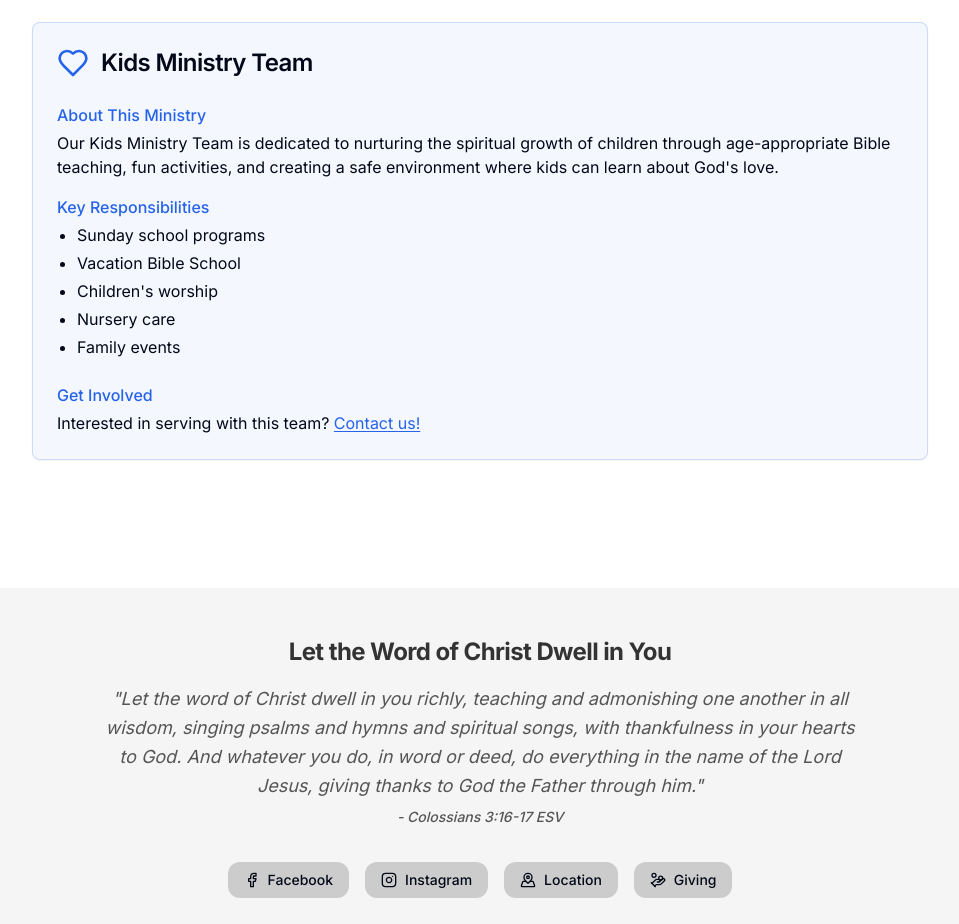
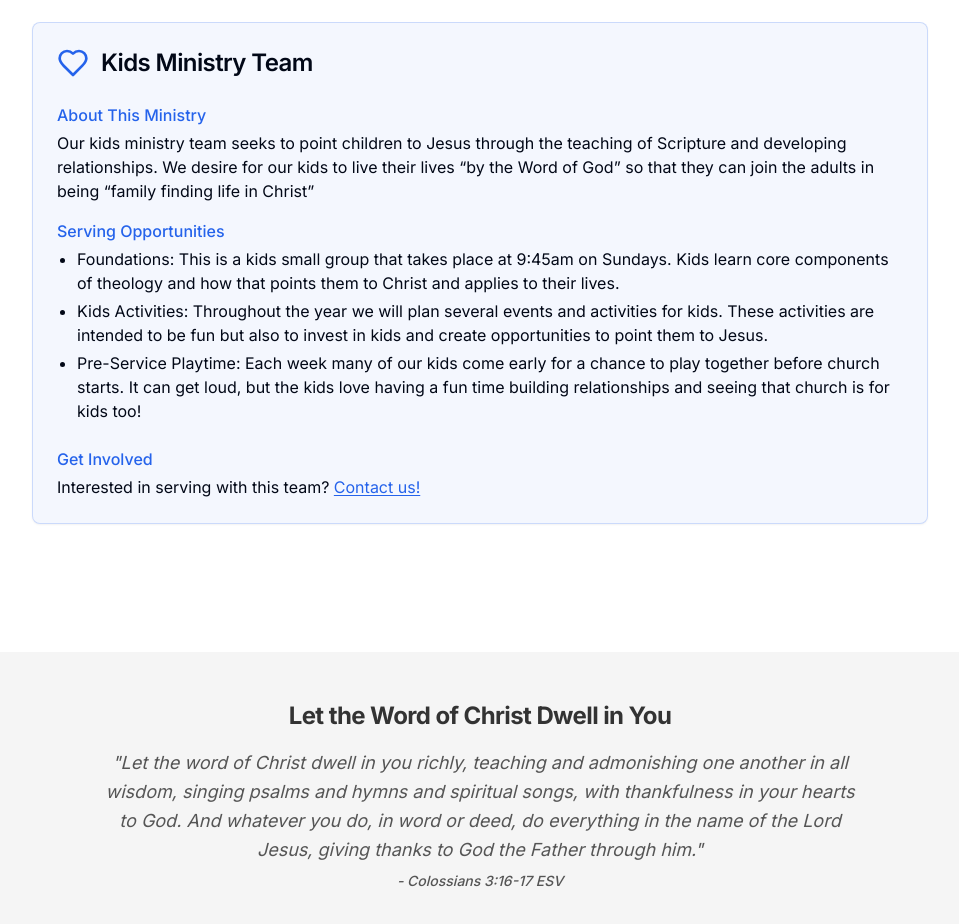
Before and after one commit to aberry520/family-life, a Next.js app: page /leadership in a window 1280 px wide. Shown: the part 940-1864 px from the top of the page, without its empty margins (160-1119 px from the left). Built offline with nearby package versions, Linux system fonts and the light colour scheme; a web font is replaced by a local one.

Commit message:
kids and missions

```diff
--- a/src/components/leadership-section.tsx
+++ b/src/components/leadership-section.tsx
@@ -6,7 +6,7 @@ import * as React from "react";
 type MinistryDetails = {
   [key: string]: {
     description: string;
-    responsibilities: string[];
+    opportunities: string[];
     contact: string;
   };
 };
@@ -26,32 +26,29 @@ export default function LeadershipSection() {
   const ministryDetails: MinistryDetails = {
     "Kids Ministry Team": {
       description:
-        "Our Kids Ministry Team is dedicated to nurturing the spiritual growth of children through age-appropriate Bible teaching, fun activities, and creating a safe environment where kids can learn about God's love.",
-      responsibilities: [
-        "Sunday school programs",
-        "Vacation Bible School",
-        "Children's worship",
-        "Nursery care",
-        "Family events",
+        "Our kids ministry team seeks to point children to Jesus through the teaching of Scripture and developing relationships. We desire for our kids to live their lives “by the Word of God” so that they can join the adults in being “family finding life in Christ”",
+      opportunities: [
+        "Foundations: This is a kids small group that takes place at 9:45am on Sundays. Kids learn core components of theology and how that points them to Christ and applies to their lives.",
+        "Kids Activities: Throughout the year we will plan several events and activities for kids. These activities are intended to be fun but also to invest in kids and create opportunities to point them to Jesus.",
+        "Pre-Service Playtime: Each week many of our kids come early for a chance to play together before church starts. It can get loud, but the kids love having a fun time building relationships and seeing that church is for kids too!",
       ],
       contact: "kids@familylifechurch.example",
     },
     "Missions Team": {
       description:
-        "The Missions Team coordinates our church's local and global outreach efforts, supporting missionaries and organizing service projects to share God's love with those in need around the world.",
-      responsibilities: [
-        "Missionary support",
-        "Short-term mission trips",
-        "Community outreach",
-        "Disaster relief",
-        "Partnership with global ministries",
+        "A core part of Family Life Church is that we are on mission to share Jesus with others and make disciples. Our missions team exists to create and seek out opportunities for our church to share Jesus with a lost world.",
+      opportunities: [
+        "Evangelistic Events: We are intentional about planning community events that will create opportunities to share the gospel.",
+        "Door-to-Door Prayer: We seeks to regularly go door to door in our community in order to prayer for people and show them the love of Jesus. This will also be an opportunity to share the gospel with them.",
+        "Local Ministries: Our Missions Team will also seek out other local ministries that are making a gospel impact in our area so that we can support them in their work.",
+        "Mission Trips: We are intentionally planning mission trips each year. Sometimes these will be international trips (we have a partnership with a house church network in Cuba). Other times these will be local or domestic mission trips. Either way, we will be going and sharing Jesus wherever we are!",
       ],
       contact: "missions@familylifechurch.example",
     },
     "Men's Ministry Team": {
       description:
         "The Men's Ministry Team focuses on discipleship and fellowship opportunities specifically for men, encouraging spiritual leadership in homes, church, and community through Bible studies and events.",
-      responsibilities: [
+      opportunities: [
         "Men's Bible studies",
         "Mentoring",
         "Retreats and conferences",
@@ -63,13 +60,13 @@ export default function LeadershipSection() {
     "Women's Ministry Team": {
       description:
         "Our Women's Ministry Team provides opportunities for women to grow in their faith through Bible studies, prayer groups, and special events designed to foster meaningful relationships and spiritual growth.",
-      responsibilities: ["Women's Bible studies", "Prayer groups", "Retreats", "Mentoring", "Special events"],
+      opportunities: ["Women's Bible studies", "Prayer groups", "Retreats", "Mentoring", "Special events"],
       contact: "womens@familylifechurch.example",
     },
     "Hospitality/Events Team": {
       description:
         "The Hospitality and Events Team creates a welcoming atmosphere for church gatherings, coordinates special events, and ensures visitors feel welcomed and connected to our church family.",
-      responsibilities: [
+      opportunities: [
         "Sunday morning welcome",
         "Church-wide events",
         "Fellowship meals",
@@ -176,9 +173,9 @@ export default function LeadershipSection() {
                     </div>
 
                     <div>
-                      <h4 className="font-medium text-[#2563eb] mb-1">Key Responsibilities</h4>
+                      <h4 className="font-medium text-[#2563eb] mb-1">Serving Opportunities</h4>
                       <ul className="list-disc pl-5 space-y-1">
-                        {ministryDetails[selectedMinistry].responsibilities.map((item, i) => (
+                        {ministryDetails[selectedMinistry].opportunities.map((item, i) => (
                           <li key={i}>{item}</li>
                         ))}
                       </ul>
```
